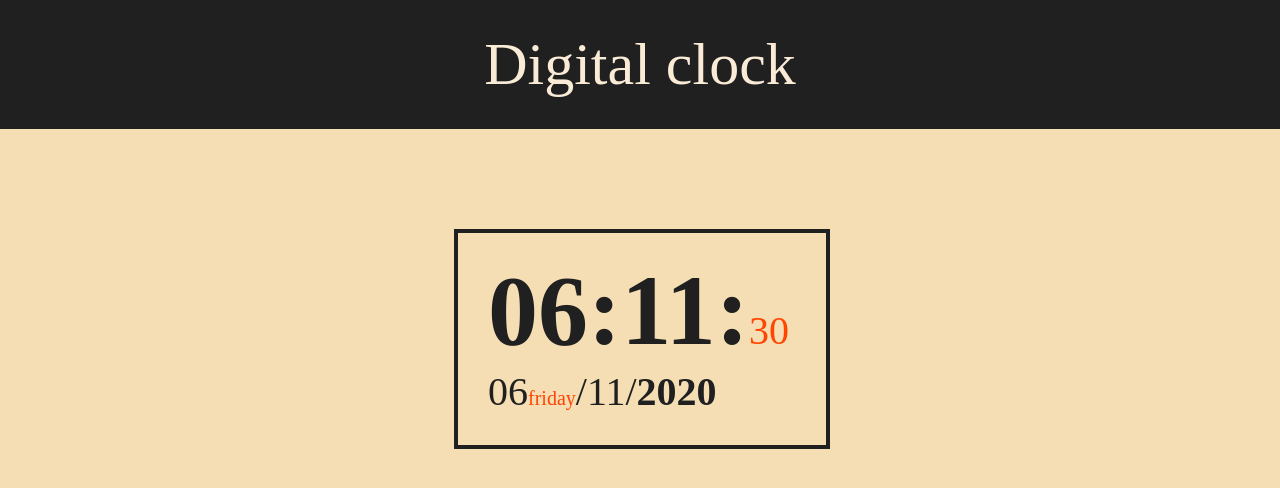
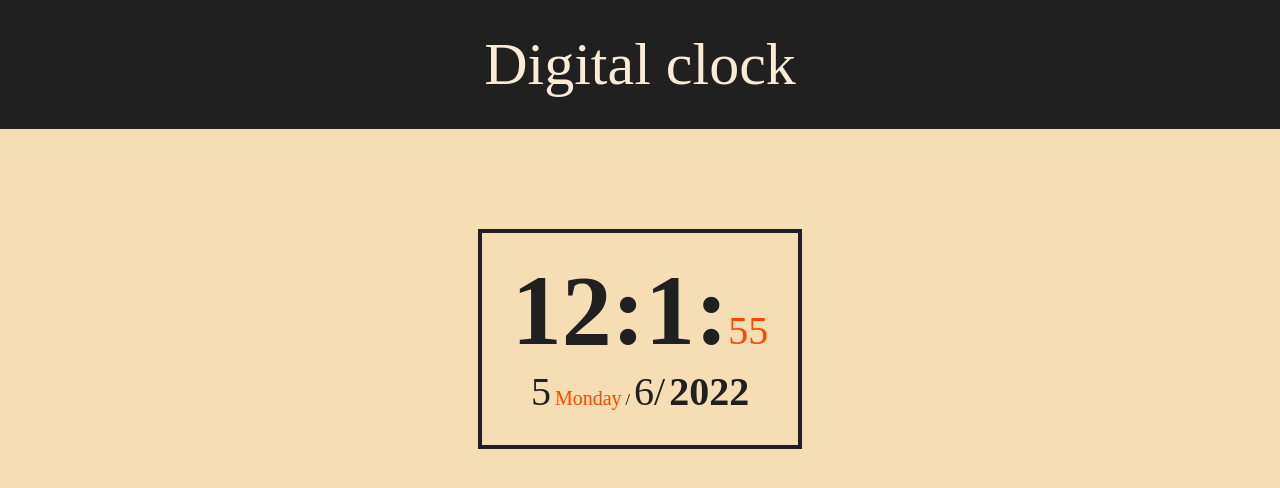
Before and after one commit to xCrowly/Digital-clock, a plain HTML site: page index.html in a window 1280 px wide. Drawn offline with Linux system fonts and the light colour scheme.

Commit message:
Finishing main logic, initial release

```diff
--- a/css/styles.css
+++ b/css/styles.css
@@ -21,17 +21,24 @@ body {
 #date-main {
     display: flex;
     flex-wrap: wrap;
-    width: calc(188px * 2);
+    flex-flow: column;
+    width: fit-content;
     height: auto;
-    align-items: baseline;
     height: auto;
     text-align: center;
-    margin: 100px calc(100% / 2 - 186px);
+    margin: 100px auto;
+    align-self: center;
     padding: 30px;
     padding-top: 20px;
     border: 4px solid rgb(32, 32, 32);
     animation: flip 1s 0s;
     animation-duration: 2s;
+}
+
+#date-main-item {
+    width: 100%;
+    height: auto;
+    text-align: center;
 }
 
 #hours {
--- a/index.html
+++ b/index.html
@@ -12,10 +12,17 @@
 </body>
 <header id="header-sec">Digital clock</header>
 <div id="date-main">
-    <span id="hours">06:</span><span id="minutes">11:</span><span id="seconds">30</span>
-    <br/>
-
-    <span id="day-number">06<span id="day">friday</span>/</span><span id="month">11/</span><span id="year">2020</span>
+    <div id="date-main-item">
+        <span id="hours">00:</span><span id="minutes">00:</span><span id="seconds">00</span>
+    </div>
+    <div id="date-main-item">
+        <span id="day-number">06</span>
+        <span id="day">friday</span>
+        <span>/</span>
+        <span id="month">11/</span>
+        <span id="year">2020</span>
+    </div>
 </div>
+<script src="./javaScript/app.js"></script>
 
 </html>
--- /dev/null
+++ b/javaScript/app.js
@@ -0,0 +1,35 @@
+var headerText = document.getElementById('header-sec');
+var curruntHour = document.getElementById('hours');
+var curruntMinute = document.getElementById('minutes');
+var curruntSecond = document.getElementById('seconds');
+var curruntDay = document.getElementById('day');
+var curruntDayNumber = document.getElementById('day-number');
+var curruntMonth = document.getElementById('month');
+var curruntYear = document.getElementById('year');
+var days = ['Saturday', 'Sunday', 'Monday', 'Tuesday', 'Wednesday', 'Thursday ', 'Friday']
+
+function updateTime() {
+    const d = new Date();
+    curruntHour.innerHTML = d.getHours() + ":";
+    curruntMinute.innerHTML = d.getMinutes() + ":";
+    curruntSecond.innerHTML = d.getSeconds();
+    curruntDayNumber.innerHTML = d.getDate();
+    curruntDay.innerHTML = days[d.getDay()];
+    curruntMonth.innerHTML = d.getMonth() + "/";
+    curruntYear.innerHTML = d.getFullYear();
+    window.setTimeout(() => {
+        updateTime();
+    }, 1000);
+}
+updateTime();
+
+function changeHeaderColor() {
+    var randomColor = Math.floor(Math.random() * 1000000);
+
+    headerText.setAttribute('style', 'color: #' + randomColor + ";");
+    window.setTimeout(() => {
+        changeHeaderColor();
+    }, 1000);
+}
+
+changeHeaderColor();
```
